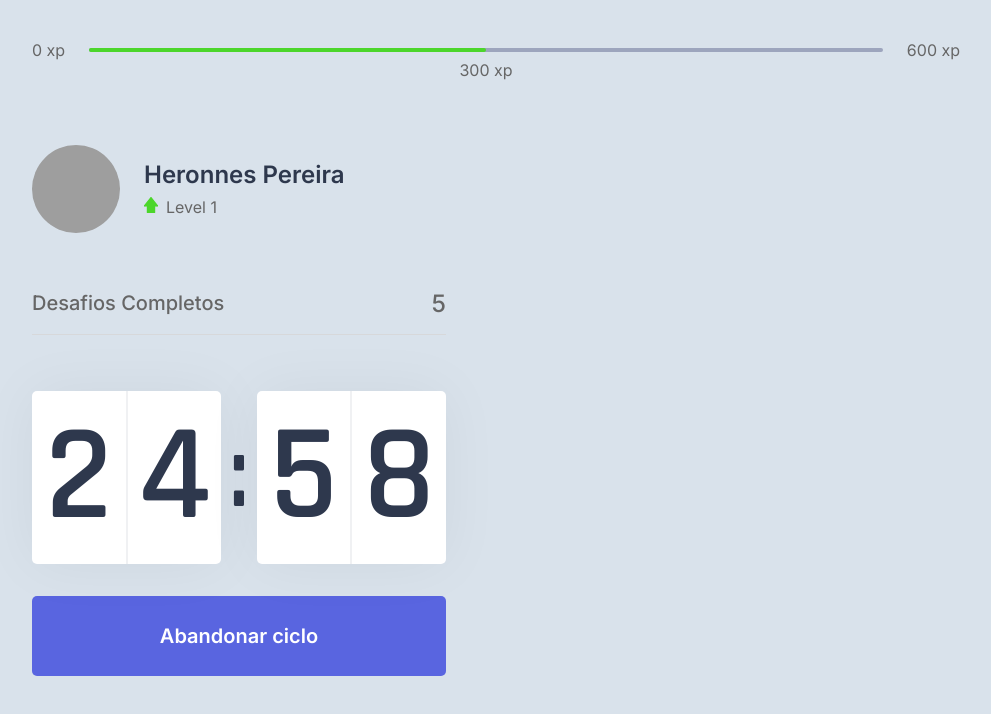
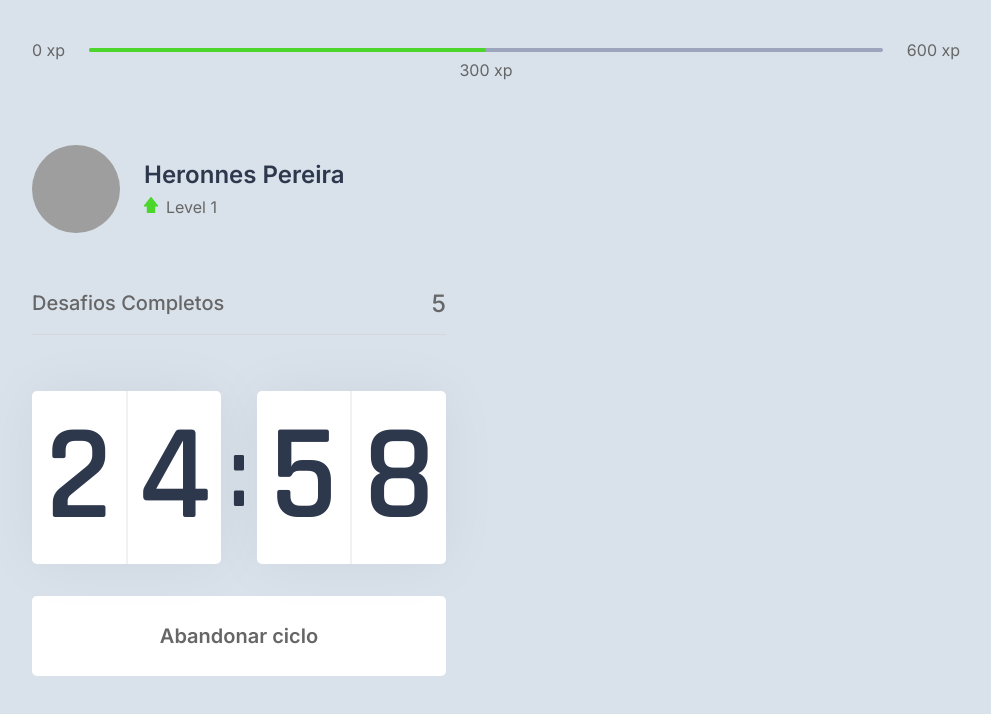
Before and after one commit to codingscode/Nlw_4, a Next.js app in the folder trilha_react/movase-next/: page / in a window 1280 px wide. Both pictures are taken after a click on the button "Iniciar ciclo". Shown: the top 714 px of the page, without its empty margins (144-1135 px from the left). Built offline with nearby package versions, Linux system fonts and the light colour scheme; grey boxes are pictures that could not be loaded.

Commit message:
trilha react parte 36

```diff
--- a/trilha_react/movase-next/src/components/CountDown.tsx
+++ b/trilha_react/movase-next/src/components/CountDown.tsx
@@ -13,7 +13,11 @@ export default function CountDown() {
     const [secondLeft, secondRight] = String(seconds).padStart(2, '0').split('')
 
     function startCountdown() {
-       setIsActive(!isActive)
+       setIsActive(true)
+    }
+
+    function resetCountdown() {
+       setIsActive(false)
     }
 
     useEffect(() => {
@@ -37,9 +41,15 @@ export default function CountDown() {
                     <span>{secondRight}</span>
                 </div>
             </div>
-            <button type="button" className={styles.countdownButton} onClick={startCountdown} >
-                {isActive ? 'Abandonar ciclo' : 'Iniciar ciclo'}
-            </button>
+            {isActive ? (
+                <button type="button" className={`${styles.countdownButton} ${styles.countdownButtonActive}`} onClick={resetCountdown} >
+                   Abandonar ciclo
+                </button>
+            ) : (
+                <button type="button" className={`${styles.countdownButton}`} onClick={startCountdown} >
+                   Iniciar ciclo
+                </button>
+            )}
         </div>
     )
 }
--- a/trilha_react/movase-next/src/styles/components/CountDown.module.css
+++ b/trilha_react/movase-next/src/styles/components/CountDown.module.css
@@ -58,3 +58,13 @@
 .countdownButton:hover {
     background: var(--blue-dark);
 }
+
+.countdownButtonActive {
+    background: var(--white);
+    color: var(--tile);
+}
+
+.countdownButtonActive:hover {
+    background: var(--red);
+    color: var(--white);
+}
```
